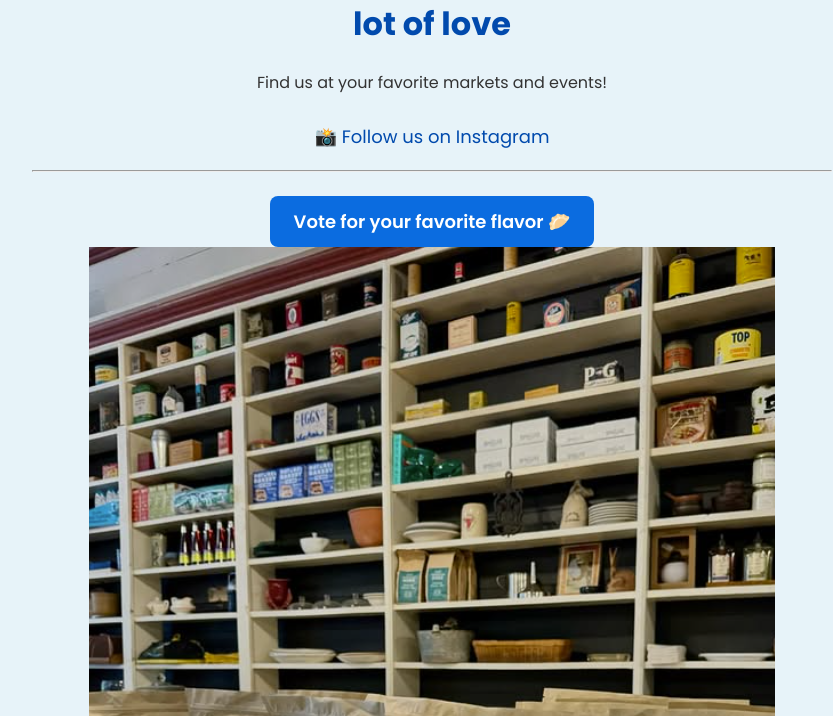
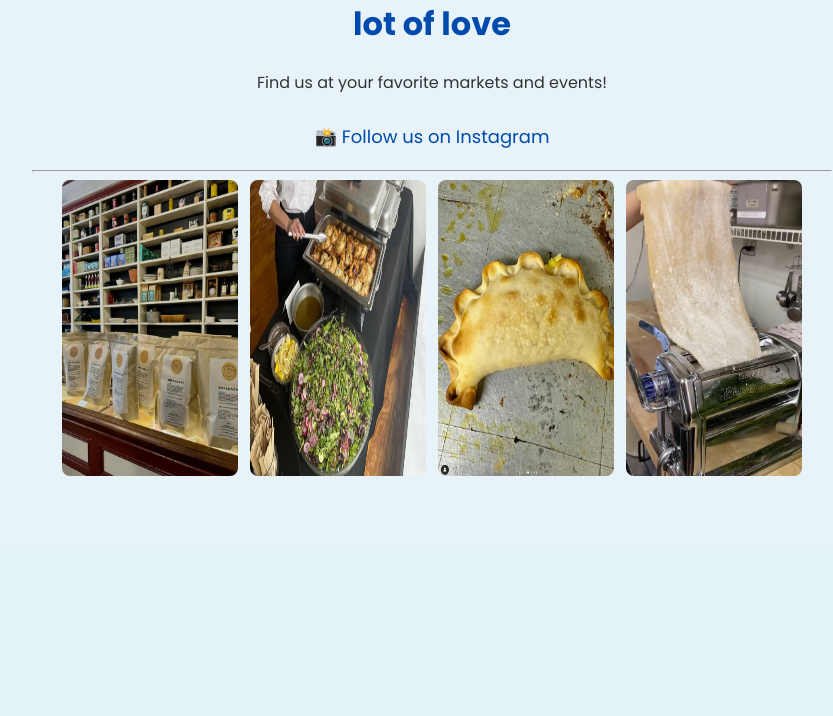
Before and after one commit to tinchogurman/flask-empanadas, a Flask app: page / in a window 1280 px wide. Shown: the part 267-983 px from the top of the page, without its empty margins (208-1041 px from the left). After the commit the page ends 743 px from the top, so only its background shows below. Run offline with Flask 3, Linux system fonts and the light colour scheme.

Commit message:
cambios en el home

```diff
--- a/templates/home.html
+++ b/templates/home.html
@@ -11,13 +11,11 @@
 
     <hr class="decorative-line">
 
-    <a href="/votar" class="vote-button">Vote for your favorite flavor 🥟</a>
-
-    <div class="gallery-home">
-        <img src="{{ url_for('static', filename='images/home/Tienda-packs.PNG') }}">
-        <img src="{{ url_for('static', filename='images/home/Cooking-Empanadas(1).PNG') }}">
-        <img src="{{ url_for('static', filename='images/home/Empa(1).PNG') }}">
-        <img src="{{ url_for('static', filename='images/home/Pastalinda(1).PNG') }}">
+    <div class="gallery-home" style="display: flex; justify-content: center; gap: 12px; flex-wrap: nowrap; overflow-x: auto;">
+        <img src="{{ url_for('static', filename='images/home/Tienda-packs.PNG') }}" style="width: 22%; height: auto; border-radius: 8px;">
+        <img src="{{ url_for('static', filename='images/home/Cooking-Empanadas(1).PNG') }}" style="width: 22%; height: auto; border-radius: 8px;">
+        <img src="{{ url_for('static', filename='images/home/Empa(1).PNG') }}" style="width: 22%; height: auto; border-radius: 8px;">
+        <img src="{{ url_for('static', filename='images/home/Pastalinda(1).PNG') }}" style="width: 22%; height: auto; border-radius: 8px;">
     </div>
 </div>
 
```
